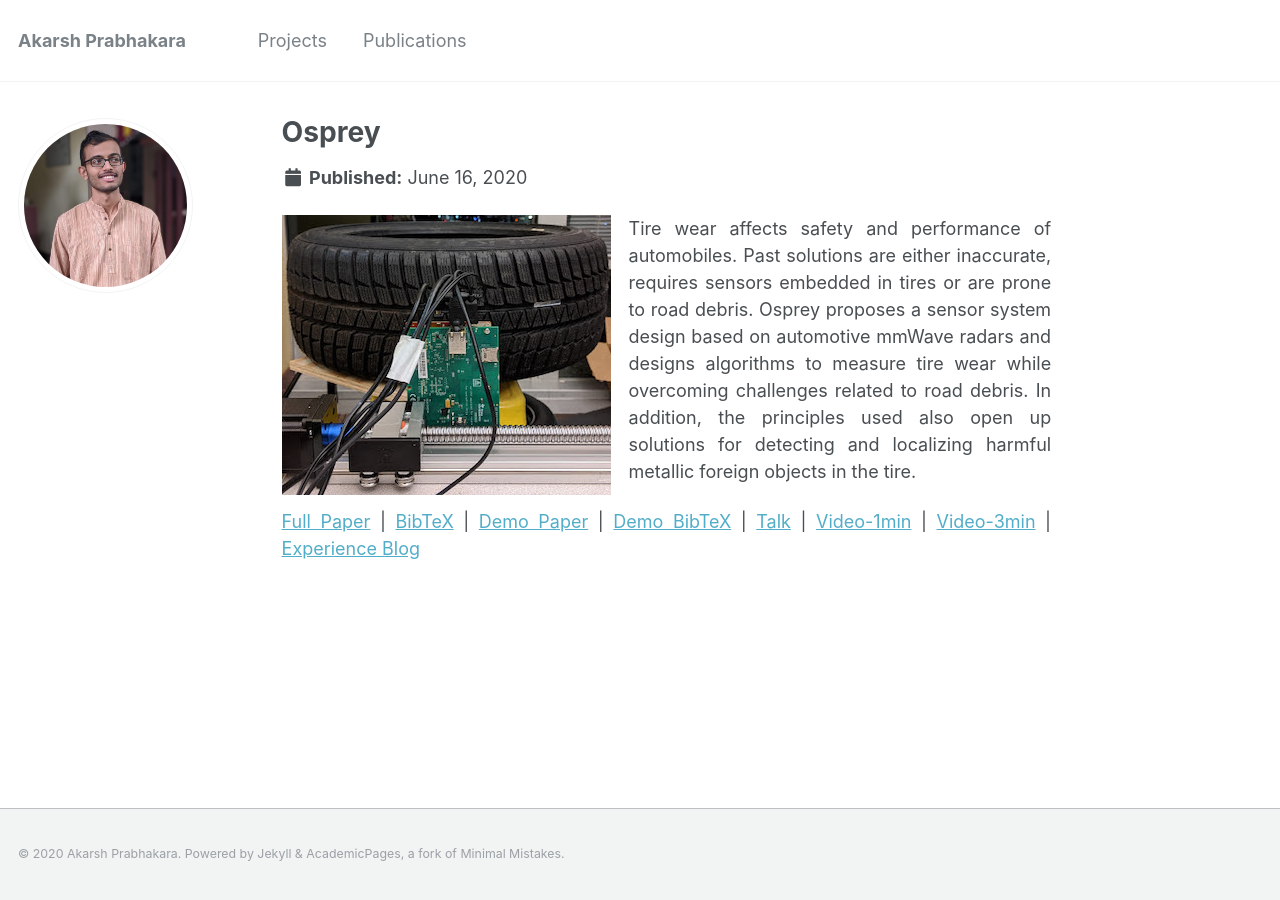
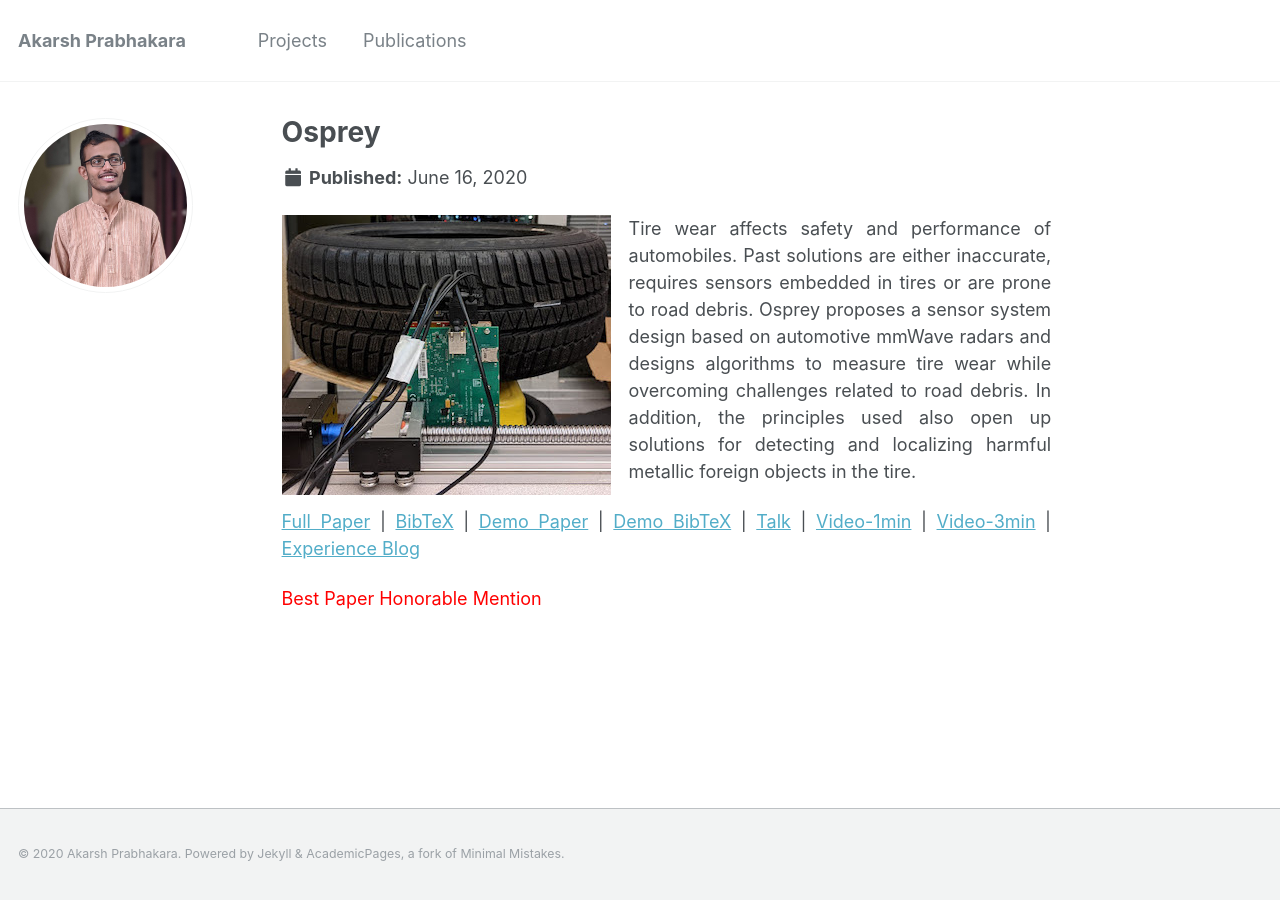
Before and after one commit to akarsh-prabhakara/akarsh-prabhakara.github.io, a Jekyll site: the page built from _projects/osprey.md, in a window 1280 px wide. Built offline with Jekyll 4.4.1, drawn with Linux system fonts in a browser that asks for light colours.

Commit message:
Update osprey.md

```diff
--- a/_projects/osprey.md
+++ b/_projects/osprey.md
@@ -15,6 +15,8 @@ excerpt: |
  [Video-1min](https://www.youtube.com/embed/tGFg0Vhi2uY?start=66&end=127) &#124; [Video-3min](https://www.youtube.com/watch?v=jhasOfGaS5w) &#124;
  [Experience Blog](/osprey-exp)
  {: .text-justify}
+
+ <span style="color: red">Best Paper Honorable Mention</span>
 ---
  ![image-center](/images/osprey.jpg){: .align-left} Tire wear affects safety and performance of automobiles. Past solutions are either inaccurate, requires sensors embedded in tires or are prone to road debris. Osprey proposes a sensor system design based on automotive mmWave radars and designs algorithms to measure tire wear while overcoming challenges related to road debris. In addition, the principles used also open up solutions for detecting and localizing harmful metallic foreign objects in the tire.
  {: .text-justify}
@@ -25,3 +27,5 @@ excerpt: |
  [Video-1min](https://www.youtube.com/embed/tGFg0Vhi2uY?start=66&end=127) &#124; [Video-3min](https://www.youtube.com/watch?v=jhasOfGaS5w) &#124;
  [Experience Blog](/osprey-exp)
  {: .text-justify}
+
+ <span style="color: red">Best Paper Honorable Mention</span>
```
